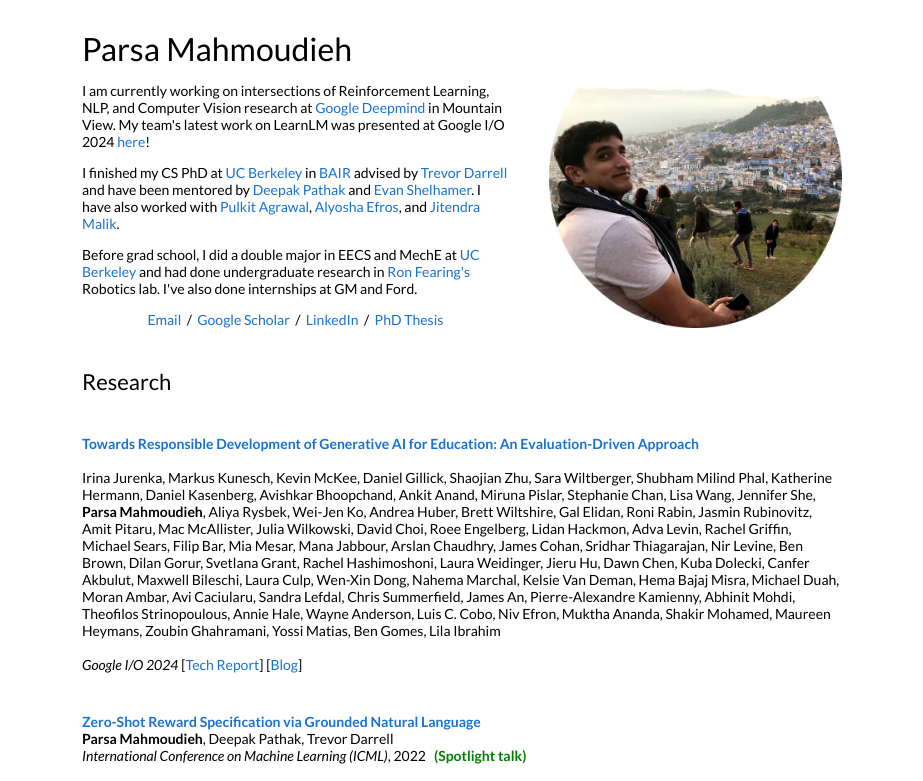
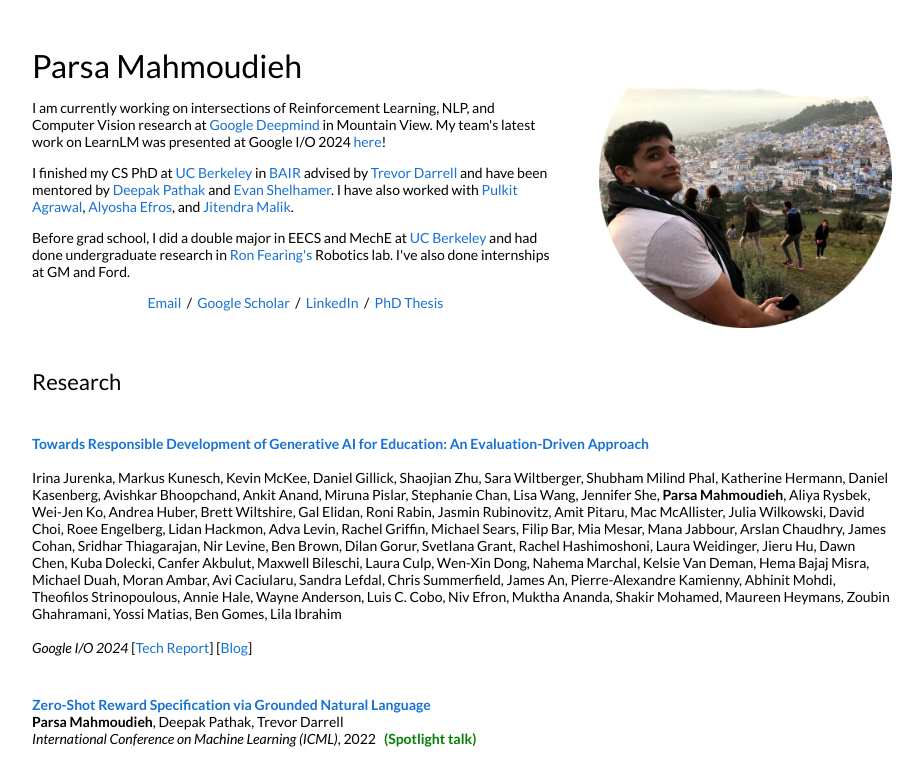
Before and after one commit to parsa-m/parsa-m.github.io, a plain HTML site: page index.htm in a window 1280 px wide. Shown: the top 781 px of the page, without its empty margins (178-1101 px from the left). Drawn offline with Linux system fonts and the light colour scheme.

Commit message:
Change width

```diff
--- a/index.htm
+++ b/index.htm
@@ -13,7 +13,7 @@
 </script>
 
 
-  <meta name=viewport content=“width=800”>
+  <meta name=viewport content=“width=900”>
   <meta name="generator" content="HTML Tidy for Linux/x86 (vers 11 February 2007), see www.w3.org">
   <style type="text/css">
     /* Color scheme stolen from Sergey Karayev */
@@ -81,7 +81,7 @@
   <link href='http://fonts.googleapis.com/css?family=Lato:400,700,400italic,700italic' rel='stylesheet' type='text/css'>
   </head>
   <body>
-  <table width="800" border="0" align="center" cellspacing="0" cellpadding="0">
+  <table width="900" border="0" align="center" cellspacing="0" cellpadding="0">
     <tr>
     <td>
       <table width="100%" align="center" border="0" cellspacing="0" cellpadding="20">
```
